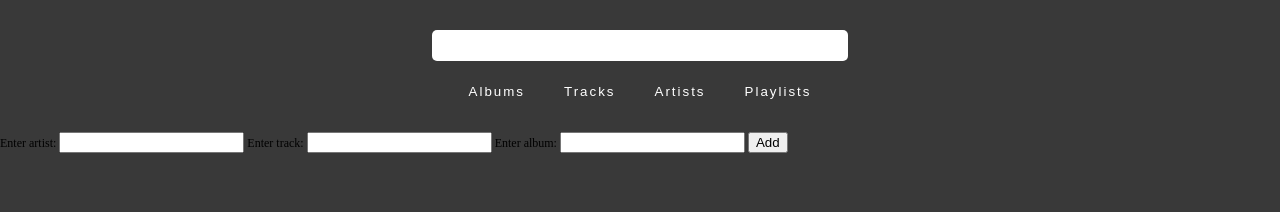
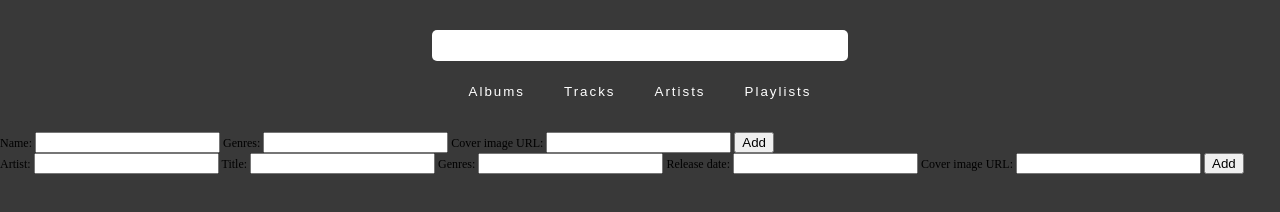
Before and after one commit to erikaaahlberg/musikinstitutet, a plain HTML site: page index.html in a window 1280 px wide. Drawn offline with nearby package versions, Linux system fonts and the light colour scheme; files that its build step writes are made by us from their sources.

Commit message:
artist album input forms added

```diff
--- a/index.html
+++ b/index.html
@@ -28,20 +28,43 @@
 
         <div id="searchResults"></div>
 
-        <form id = "importData">
-            <label for = "inputArtist">
-                Enter artist:
+        <form id = "importArtist">
+            <label for = "inputArtistName">
+                Name:
             </label>
-            <input type = "text" id = "inputArtist">
-            <label for = "inputTrack">
-                Enter track:
+            <input type = "text" id = "inputArtistName">
+            <label for = "inputArtistGenres">
+                Genres:
             </label>
-            <input type = "text" id = "inputTrack">
-            <label for = "inputAlbum">
-                Enter album:
+            <input type = "text" id = "inputArtistGenres">
+            <label for = "inputArtistCoverImage">
+                Cover image URL:
             </label>
-            <input type = "text" id = "inputAlbum">
-            <input type = "submit" value = "Add" id = "inputSubmitButton">
+            <input type = "text" id = "inputArtistCoverImage">
+            <input type = "submit" value = "Add" id = "artistSubmitButton">
+        </form>
+        <form id = "importAlbum">
+            <label for = "inputAlbumArtist">
+                Artist:
+            </label>
+            <input type = "text" id = "inputAlbumArtist">
+            <label for = "inputAlbumTitle">
+                Title:
+            </label>
+            <input type = "text" id = "inputAlbumTitle">
+            <label for = "inputAlbumGenres">
+                Genres:
+            </label>
+            <input type = "text" id = "inputAlbumGenres">
+            <label for = "inputAlbumReleaseDate">
+                Release date:
+            </label>
+            <input type = "text" id = "inputAlbumReleaseDate">
+            <label for = "inputAlbumCoverImage">
+                Cover image URL:
+            </label>
+            <input type = "text" id = "inputAlbumCoverImage">
+            <input type = "submit" value = "Add" id = "albumSubmitButton">
         </form>
     </main>
 
```
